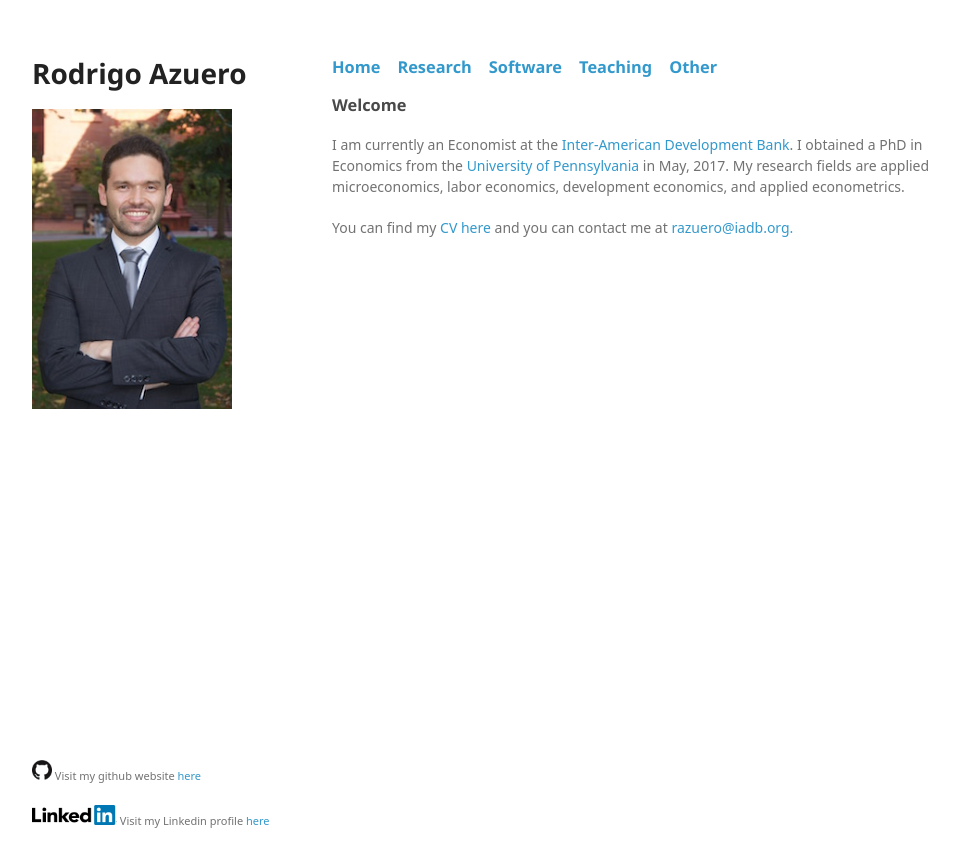
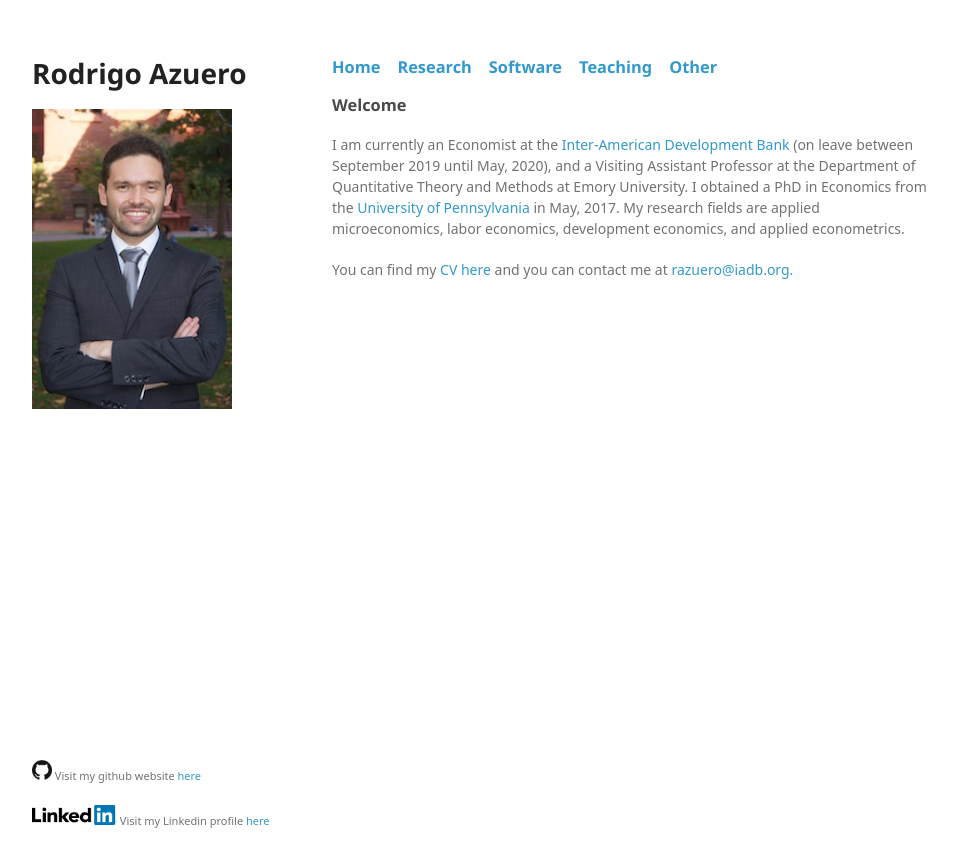
Before and after one commit to rodazuero/rodazuero.github.io, a Jekyll site: the page built from index.html, in a window 1280 px wide. Shown: the top 867 px of the page, without its empty margins (26-985 px from the left). Built offline with Jekyll 4.4.1, drawn with Linux system fonts in a browser that asks for light colours; some web fonts are replaced; Markdown is read by kramdown in place of the engine named in the settings.

Commit message:
Update index.html

```diff
--- a/index.html
+++ b/index.html
@@ -4,7 +4,7 @@
 <h3>
 <a id="welcome-to-github-pages" class="anchor" href="#welcome-to-github-pages" aria-hidden="true"><span aria-hidden="true" class="octicon octicon-link"></span></a>Welcome</h3>
 
-<p><a id="designer-templates" class="anchor" href="#designer-templates" aria-hidden="true"><span aria-hidden="true" class="octicon octicon-link"></span></a>I am currently an Economist at the <a href="http://www.iadb.org/en/inter-american-development-bank,2837.html">Inter-American Development Bank</a>. I obtained a PhD in Economics from the <a href="http://www.upenn.edu/">University of Pennsylvania</a> in May, 2017. My research fields are applied microeconomics, labor economics, development economics, and applied econometrics. </p>
+<p><a id="designer-templates" class="anchor" href="#designer-templates" aria-hidden="true"><span aria-hidden="true" class="octicon octicon-link"></span></a>I am currently an Economist at the <a href="http://www.iadb.org/en/inter-american-development-bank,2837.html">Inter-American Development Bank</a> (on leave between September 2019 until May, 2020), and a Visiting Assistant Professor at the Department of Quantitative Theory and Methods at Emory University. I obtained a PhD in Economics from the <a href="http://www.upenn.edu/">University of Pennsylvania</a> in May, 2017. My research fields are applied microeconomics, labor economics, development economics, and applied econometrics. </p>
 <p>
  You can find my<a href="{{site.baseurl}}/files/AcademicCV.pdf"> CV here</a> and you can contact me  at <a href="mailto:razuero@iadb.org" target="_top">razuero@iadb.org. </a> </p>
 </h3>
```
